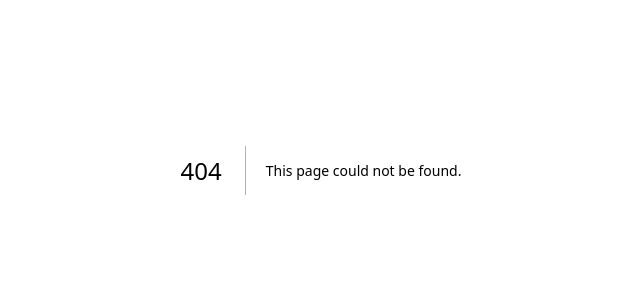
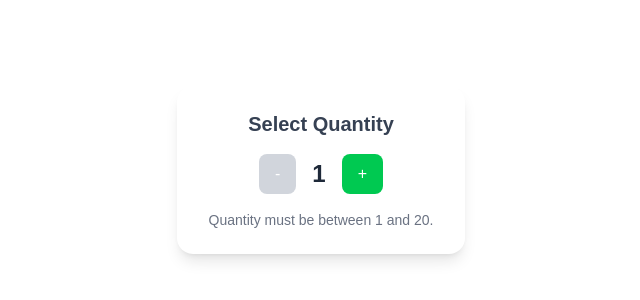
Before and after one commit to MohammadUvesh-Ghanchi/cprg306-assignments, a Next.js app: page /week-5 in a window 1280 px wide. Before the commit this address had no page. Shown: the part 230-530 px from the top of the page, without its empty margins (319-959 px from the left). Built offline with nearby package versions, Linux system fonts and the light colour scheme.

Commit message:
Created week-5 folder
Week-5 folder is created and files from week-4 are also copied to week-5

```diff
--- /dev/null
+++ b/app/week-5/new-item.js
@@ -0,0 +1,47 @@
+"use client";
+
+import { useState } from "react";
+
+export default function NewItem() {
+  const [quantity, setQuantity] = useState(1);
+
+  const increment = () => {
+    setQuantity((prev) => (prev < 20 ? prev + 1 : prev));
+  };
+
+  const decrement = () => {
+    setQuantity((prev) => (prev > 1 ? prev - 1 : prev));
+  };
+  return (
+    <div className="bg-white shadow-lg rounded-2xl p-6 flex flex-col items-center space-y-4 w-72">
+      <h2 className="text-xl font-bold text-gray-700">Select Quantity</h2>
+      <div className="flex items-center space-x-4">
+        {}
+        <button
+          onClick={decrement}
+          disabled={quantity === 1}
+          className={`px-4 py-2 rounded-lg text-white ${
+            quantity === 1 ? "bg-gray-300 cursor-not-allowed" : "bg-red-500 hover:bg-red-600"
+          }`}
+        >
+          -
+        </button>
+
+
+        <span className="text-2xl font-semibold text-gray-800">{quantity}</span>
+
+
+        <button
+          onClick={increment}
+          disabled={quantity === 20}
+          className={`px-4 py-2 rounded-lg text-white ${
+            quantity === 20 ? "bg-gray-300 cursor-not-allowed" : "bg-green-500 hover:bg-green-600"
+          }`}
+        >
+          +
+        </button>
+      </div>
+      <p className="text-sm text-gray-500">Quantity must be between 1 and 20.</p>
+    </div>
+  );
+}
--- /dev/null
+++ b/app/week-5/page.js
@@ -0,0 +1,9 @@
+import NewItem from "./new-item";
+
+export default function Page() {
+  return (
+    <div className="flex items-center justify-center min-h-screen bg-black-100">
+      <NewItem />
+    </div>
+  );
+}
```
